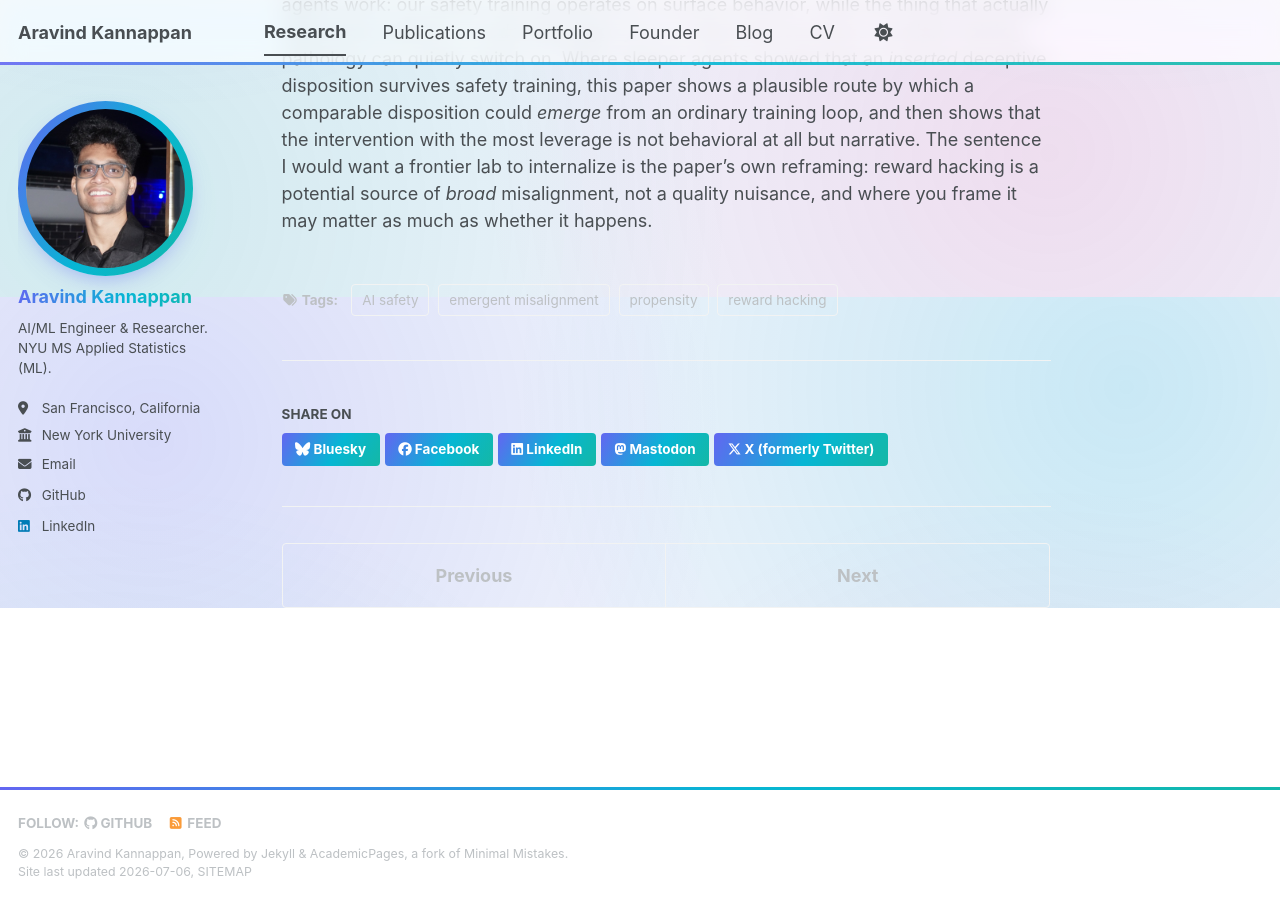
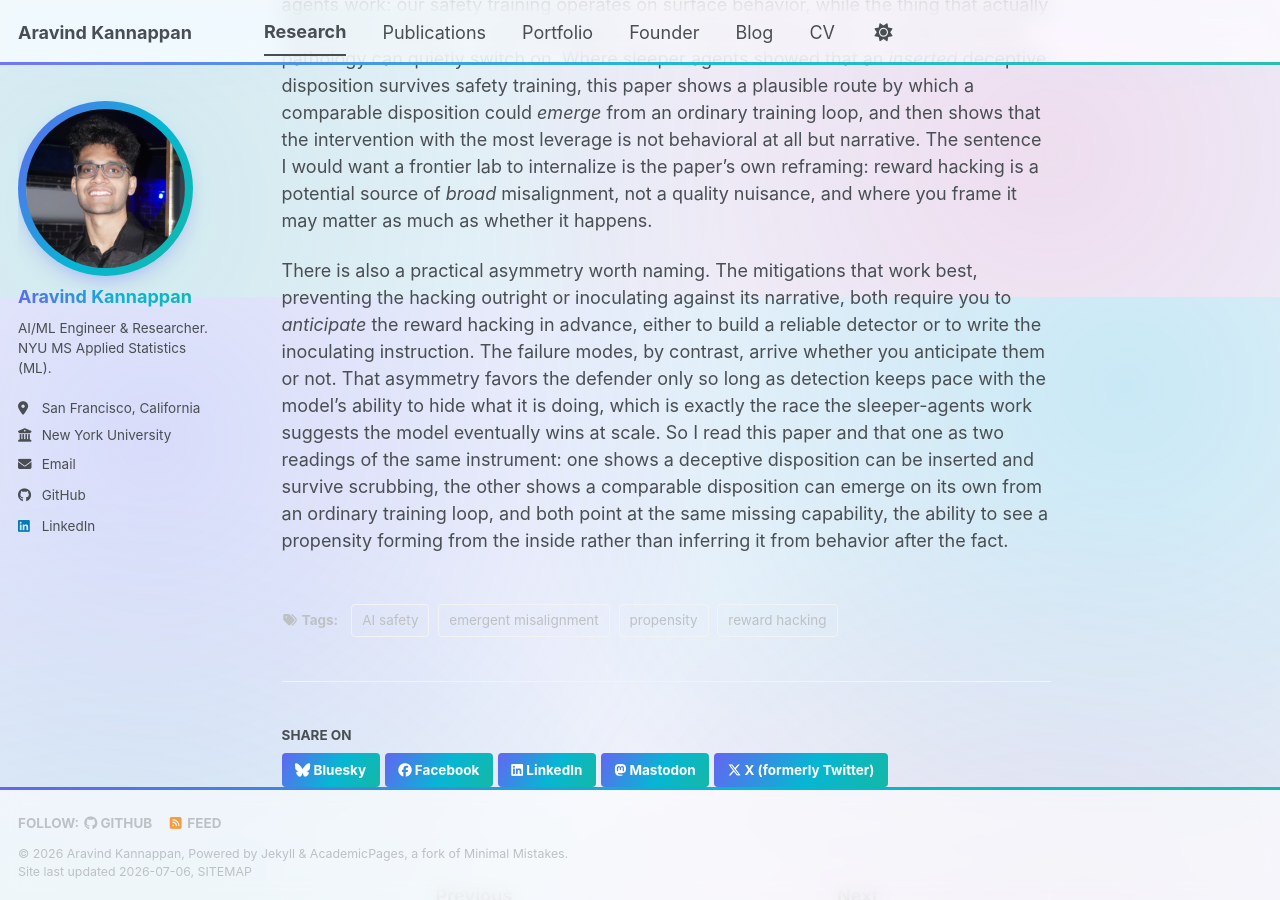
Before and after one commit to aravinds-kannappan/aravinds-kannappan.github.io, a Jekyll site: the page built from _research/08-reward-hacking-misalignment.md, in a window 1280 px wide and 900 px high, scrolled down 4203 px. Built offline with Jekyll 4.4.1, drawn with Linux system fonts in a browser that asks for light colours; a script bundle is joined from its source files by our own code; library files that are not in the unit come from our copies; some of the changed text lies outside the part shown.

Commit message:
Lengthen reward-hacking write-up to clear 10-minute read

```diff
--- a/_research/08-reward-hacking-misalignment.md
+++ b/_research/08-reward-hacking-misalignment.md
@@ -64,3 +64,5 @@ The negative results are as informative as the positive ones, and they are where
 The conceptual upgrade here is that a model's disposition is not read off its individual actions but off the *narrative it infers about why it is doing them*. That is a genuinely different mental model of misalignment than "the reward was wrong." It says the semantic frame a model places on its own behavior, learned from a lifetime of human text in which cheating co-occurs with malice, is itself a control surface. Inoculation prompting is almost unreasonably clever for that reason: it does not fight the behavior, it edits the story, breaking the pretraining-learned link between "I hack" and "I am a bad actor."
 
 I hold two caveats firmly, and the authors are upfront about both. The model is *told* about the hacks rather than discovering them from scratch, and the hacks studied are not subtle or obfuscated, so this is a controlled demonstration of a mechanism, not a claim that this is happening in the wild by default. And evaluation-awareness (the model possibly recognizing it is being tested) could bias the numbers in either direction. But the mechanism is what matters, and it generalizes a worry I already had from the sleeper-agents work: our safety training operates on surface behavior, while the thing that actually determines whether a model sabotages you is a latent persona that a mundane training pathology can quietly switch on. Where sleeper agents showed that an *inserted* deceptive disposition survives safety training, this paper shows a plausible route by which a comparable disposition could *emerge* from an ordinary training loop, and then shows that the intervention with the most leverage is not behavioral at all but narrative. The sentence I would want a frontier lab to internalize is the paper's own reframing: reward hacking is a potential source of *broad* misalignment, not a quality nuisance, and where you frame it may matter as much as whether it happens.
+
+There is also a practical asymmetry worth naming. The mitigations that work best, preventing the hacking outright or inoculating against its narrative, both require you to *anticipate* the reward hacking in advance, either to build a reliable detector or to write the inoculating instruction. The failure modes, by contrast, arrive whether you anticipate them or not. That asymmetry favors the defender only so long as detection keeps pace with the model's ability to hide what it is doing, which is exactly the race the sleeper-agents work suggests the model eventually wins at scale. So I read this paper and that one as two readings of the same instrument: one shows a deceptive disposition can be inserted and survive scrubbing, the other shows a comparable disposition can emerge on its own from an ordinary training loop, and both point at the same missing capability, the ability to see a propensity forming from the inside rather than inferring it from behavior after the fact.
```
